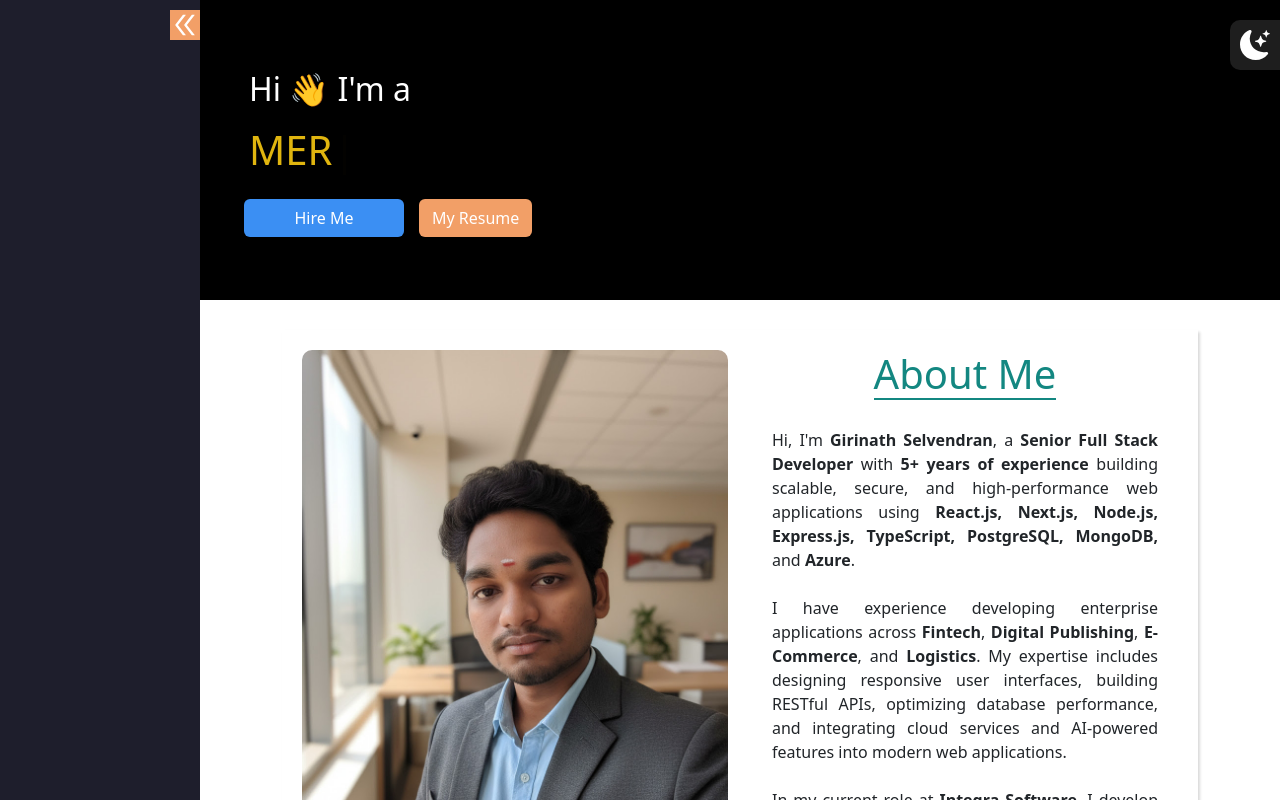
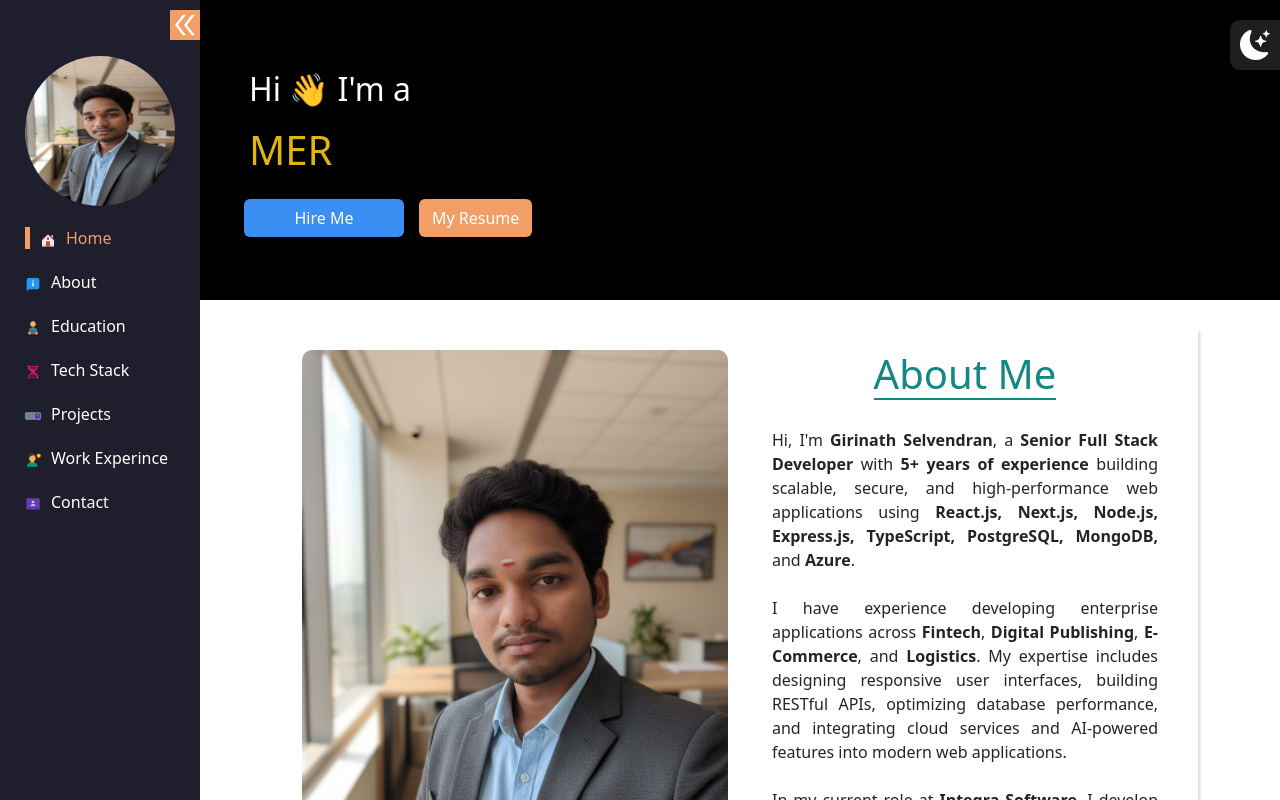
Before and after one commit to girinathselvendran/girinath-selvendran-portfolio, a React (Create React App) app: page / in a window 1280 px wide. Shown: the top 800 px of the page. Built offline with nearby package versions, Linux system fonts and the light colour scheme.

Commit message:
update packages

```diff
--- a/package.json
+++ b/package.json
@@ -10,10 +10,10 @@
     "@testing-library/user-event": "^13.5.0",
     "axios": "^1.4.0",
     "emailjs-com": "^3.2.0",
+    "framer-motion": "^12.43.0",
     "react": "^18.2.0",
     "react-dom": "^18.2.0",
     "react-icons": "^4.10.1",
-    "react-reveal": "^1.2.2",
     "react-scripts": "5.0.1",
     "react-scroll": "^1.8.9",
     "react-scroll-to-top": "^3.0.0",
@@ -45,5 +45,8 @@
       "last 1 firefox version",
       "last 1 safari version"
     ]
+  },
+  "devDependencies": {
+    "@babel/plugin-proposal-private-property-in-object": "^7.21.11"
   }
 }
--- a/src/components/Menus/Menus.js
+++ b/src/components/Menus/Menus.js
@@ -1,7 +1,6 @@
 import React from "react";
 import "./Menus.css";
-import Zoom from "react-reveal/Zoom";
-import Fade from "react-reveal/Fade";
+import { motion } from "framer-motion";
 import { Link } from "react-scroll";
 import {
   FcAbout,
@@ -19,12 +18,19 @@ const Menus = ({ toggle }) => {
     <>
       {toggle ? (
         <>
-          <Zoom>
-            <div className="navbar-profile-pic">
-              <img src={ProfileImg} alt="profile pic" />
-            </div>
-          </Zoom>
-          <Fade left>
+          <motion.div
+            initial={{ scale: 0 }}
+            animate={{ scale: 1 }}
+            transition={{ duration: 0.5 }}
+            className="navbar-profile-pic"
+          >
+            <img src={ProfileImg} alt="Profile" />
+          </motion.div>
+          <motion.div
+            initial={{ opacity: 0, x: -50 }}
+            animate={{ opacity: 1, x: 0 }}
+            transition={{ duration: 0.5 }}
+          >
             <div className="nav-items">
               <div className="nav-item">
                 <div className="nav-link">
@@ -115,7 +121,7 @@ const Menus = ({ toggle }) => {
                 </div>
               </div>
             </div>
-          </Fade>
+          </motion.div>
         </>
       ) : (
         <>
--- a/src/pages/About/About.js
+++ b/src/pages/About/About.js
@@ -1,12 +1,16 @@
 import React from "react";
+import { motion } from "framer-motion";
 import "./About.css";
-import Jump from "react-reveal/Jump";
 import ProfileImg from "../../assets/images/Girinath_Profile.jpeg";
 
 const About = () => {
   return (
     <>
-      <Jump>
+      <motion.div
+        initial={{ opacity: 0, y: 40, scale: 0.98 }}
+        animate={{ opacity: 1, y: 0, scale: 1 }}
+        transition={{ duration: 0.6 }}
+      >
         <div className="about" id="about">
           <div className="row">
             <div className="col-md-6 col-xl-6 col-lg-6 col-xs-12 about-img">
@@ -49,7 +53,7 @@ const About = () => {
             </div>
           </div>
         </div>
-      </Jump>
+      </motion.div>
     </>
   );
 };
--- a/src/pages/Contact/Contact.js
+++ b/src/pages/Contact/Contact.js
@@ -1,9 +1,8 @@
 import React, { useState } from "react";
 import { toast } from "react-toastify";
 import axios from "axios";
+import { motion } from "framer-motion";
 import "./Contact.css";
-import Rotate from "react-reveal/Rotate";
-import LightSpeed from "react-reveal/LightSpeed";
 import { BsFacebook, BsGithub, BsLinkedin, BsEnvelope } from "react-icons/bs";
 import emailjs from "emailjs-com";
 
@@ -48,18 +47,26 @@ const Contact = () => {
             <div className="col-md-6 col-lg-6 col-xl-6 col-sm-12">
               <div className="card1">
                 <div className="row border-line">
-                  <LightSpeed>
+                  <motion.div
+                    initial={{ opacity: 0, x: -100 }}
+                    animate={{ opacity: 1, x: 0 }}
+                    transition={{ duration: 0.6 }}
+                  >
                     <img
                       src="https://img.freepik.com/free-photo/hot-line-contact-us-call-center-search-interface_53876-124009.jpg?w=2000"
                       alt="ocontact"
                       className="image"
                     />
-                  </LightSpeed>
+                  </motion.div>
                 </div>
               </div>
             </div>
             <div className="col-lg-6 col-md-6">
-              <Rotate>
+              <motion.div
+                initial={{ opacity: 0, rotateY: -90 }}
+                animate={{ opacity: 1, rotateY: 0 }}
+                transition={{ duration: 0.6 }}
+              >
                 <div className="card2 d-flex card border-0 px-4 py-5">
                   <div className="row">
                     <div className="row">
@@ -132,7 +139,7 @@ const Contact = () => {
                     </div>
                   </div>
                 </div>
-              </Rotate>
+              </motion.div>
             </div>
           </div>
         </div>
--- a/src/pages/Home/Home.js
+++ b/src/pages/Home/Home.js
@@ -3,8 +3,8 @@ import { useTheme } from "../../context/ThemeContext";
 import Typewriter from "typewriter-effect";
 import Resume from "../../assets/docs/resume.pdf";
 import { BsFillMoonStarsFill, BsFillSunFill } from "react-icons/bs";
+import { motion } from "framer-motion";
 import "./home.css";
-import Fade from "react-reveal/Fade";
 
 const Home = () => {
   const [theme, setTheme] = useTheme();
@@ -23,7 +23,12 @@ const Home = () => {
           )}
         </div>
         <div className="container home-content">
-          <Fade right>
+          <motion.div
+            initial={{ opacity: 0, x: 100 }}
+            whileInView={{ opacity: 1, x: 0 }}
+            viewport={{ once: true }}
+            transition={{ duration: 0.6 }}
+          >
             <h2>Hi 👋 I'm a</h2>
             <h1>
               <Typewriter
@@ -39,8 +44,13 @@ const Home = () => {
                 }}
               />
             </h1>
-          </Fade>
-          <Fade bottom>
+          </motion.div>
+          <motion.div
+            initial={{ opacity: 0, y: 30 }}
+            whileInView={{ opacity: 1, y: 0 }}
+            viewport={{ once: true }}
+            transition={{ duration: 0.6, delay: 0.1 }}
+          >
             <div className="home-buttons">
               <a
                 className="btn btn-hire"
@@ -58,7 +68,7 @@ const Home = () => {
                 My Resume
               </a>
             </div>
-          </Fade>
+          </motion.div>
         </div>
       </div>
     </>
--- a/src/pages/Projects/Projects.css
+++ b/src/pages/Projects/Projects.css
@@ -64,6 +64,16 @@
   transition: all 1s ease;
 }
 
+.project .card {
+  height: 100%;
+  display: flex;
+  flex-direction: column;
+}
+
+.project .card-body {
+  flex: 1;
+}
+
 .ad-btn {
   text-transform: uppercase;
   width: 150px;
--- a/src/pages/Projects/Projects.js
+++ b/src/pages/Projects/Projects.js
@@ -1,6 +1,6 @@
 import React from "react";
+import { motion } from "framer-motion";
 import "./Projects.css";
-import Spin from "react-reveal/Spin";
 const ProjectList = [
   {
     id: 1,
@@ -147,15 +147,18 @@ const Projects = () => {
         {/* card design */}
         <div className="row" id="ads">
           <h2>Company Projects</h2>
-          <Spin>
           {ProjectList.map((project) => (
-              <div className="col-md-4 margin-bottom-10" key={project.id}>
-                <div className="card rounded">
+            <motion.div
+              key={project.id}
+              className="col-lg-4 col-md-6 margin-bottom-10"
+              initial={{ opacity: 0, scale: 0.85, rotate: -6 }}
+              whileInView={{ opacity: 1, scale: 1, rotate: 0 }}
+              viewport={{ once: true }}
+              transition={{ duration: 0.6 }}
+            >
+              <div className="card rounded h-100">
                 <div className="card-image">
-                    <img
-                      src={project.projectImgUrl}
-                      alt={project.projectName}
-                    />
+                  <img src={project.projectImgUrl} alt={project.projectName} />
                 </div>
                 <div className="card-image-overly m-auto mt-3">
                   {project.skills.map((skill, index) => (
@@ -164,7 +167,7 @@ const Projects = () => {
                     </span>
                   ))}
                 </div>
-                  <div className="card-body text-center">
+                <div className="card-body text-center d-flex flex-column justify-content-between">
                   <div className="ad-title m-auto">
                     <h6 className="text-uppercase">{project.projectName}</h6>
                   </div>
@@ -176,9 +179,8 @@ const Projects = () => {
                   </a>
                 </div>
               </div>
-              </div>
+            </motion.div>
           ))}
-          </Spin>
 
           {/* <h2>Personal Projects</h2>
           <Spin>
--- a/src/pages/Techstack/Techstack.js
+++ b/src/pages/Techstack/Techstack.js
@@ -1,14 +1,17 @@
 import React from "react";
+import { motion } from "framer-motion";
 import "./Techstack.css";
-import RubberBand from "react-reveal/RubberBand";
-import Fade from "react-reveal/Fade";
 import { TechstackList } from "../../utils/TechstackList";
 
 const Techstack = () => {
   return (
     <>
       <div className="container techstack" id="techstack">
-        <RubberBand>
+        <motion.div
+          initial={{ opacity: 0, scale: 0.85 }}
+          animate={{ opacity: 1, scale: [0.9, 1.05, 1] }}
+          transition={{ duration: 0.6 }}
+        >
           <h2 className="col-12 mt-3 mb-1 text-center text-uppercase">
             Technologies Stack
           </h2>
@@ -17,11 +20,17 @@ const Techstack = () => {
             👉 including programming Languages, frameworks, databses, front-end
             and back-end tools, and APIs
           </p>
-        </RubberBand>
+        </motion.div>
         <div className="row">
           {TechstackList.map((tech) => (
-            <Fade left>
-              <div key={tech._id} className="col-md-3">
+            <motion.div
+              key={tech._id}
+              initial={{ opacity: 0, x: -40 }}
+              whileInView={{ opacity: 1, x: 0 }}
+              viewport={{ once: true }}
+              transition={{ duration: 0.4 }}
+              className="col-md-3"
+            >
               <div className="card m-2">
                 <div className="card-content">
                   <div className="card-body">
@@ -36,8 +45,8 @@ const Techstack = () => {
                   </div>
                 </div>
               </div>
-              </div>
-            </Fade>
+              {/* </div> */}
+            </motion.div>
           ))}
         </div>
       </div>
```
Also changed, not shown: 1 other file (tests, documents, lock files or other folders). Lines whose indentation alone changed are shown as unchanged.
